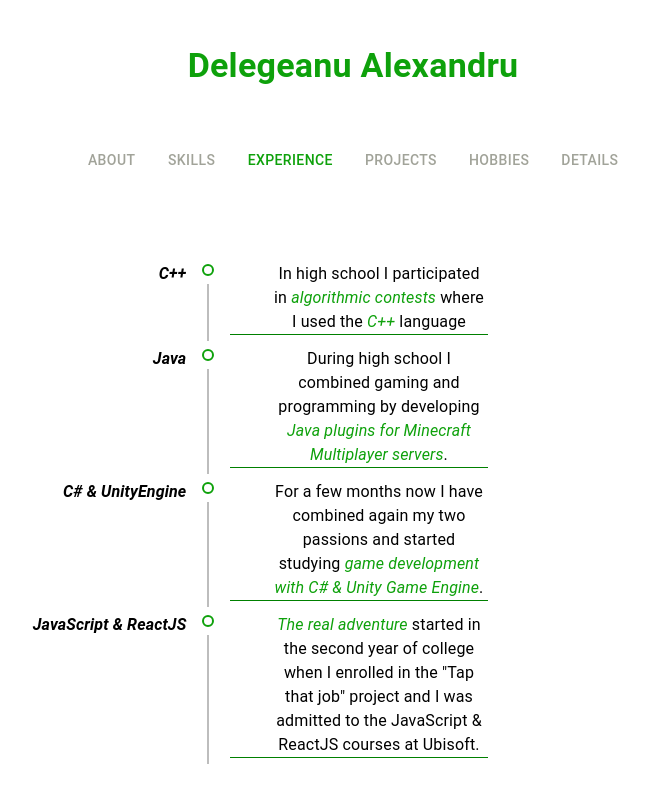
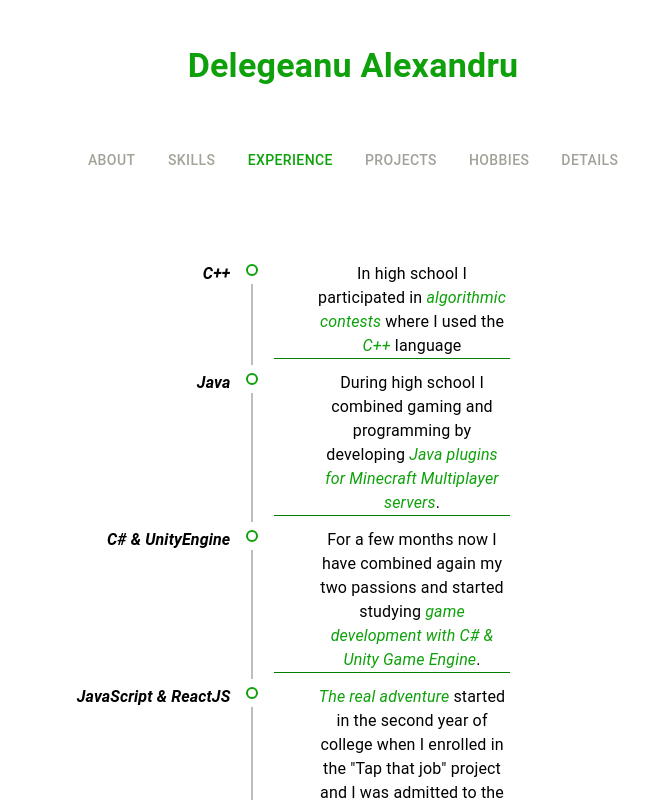
Before and after one commit to TheAncientOwl/personal-page, a React (Create React App) app: page / in a window 1280 px wide. Both pictures are taken after a click on the button "EXPERIENCE". Shown: the top 800 px of the page, without its empty margins (287-936 px from the left). Built offline with nearby package versions, Linux system fonts and the light colour scheme.

Commit message:
Centered timeline.

```diff
--- a/src/components/Experience.jsx
+++ b/src/components/Experience.jsx
@@ -51,7 +51,7 @@ const ExperienceConfig = [
 
 export default function Experience() {
   return (
-    <Timeline align='right'>
+    <Timeline style={{ paddingLeft: '9%' }} align='right'>
       {ExperienceConfig.map((exp, index) => (
         <TimelineItem key={index}>
           <TimelineContent>
```
